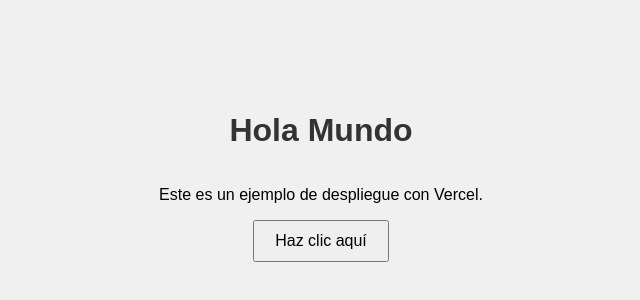
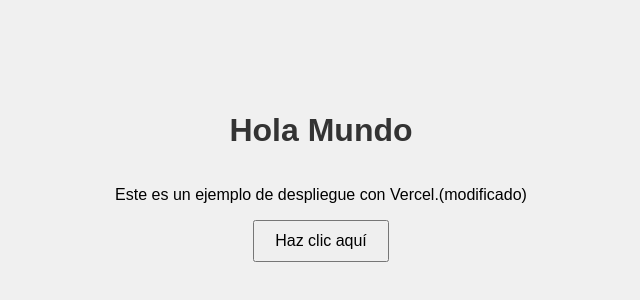
Before and after one commit to davidlugodev/lin-eq-master, a plain HTML site: page index.html in a window 1280 px wide. Shown: the part 224-524 px from the top of the page, without its empty margins (319-959 px from the left). Drawn offline with Linux system fonts and the light colour scheme.

Commit message:
prueba a vercel de index.html

```diff
--- a/index.html
+++ b/index.html
@@ -8,7 +8,7 @@
 </head>
 <body>
     <h1>Hola Mundo</h1>
-    <p>Este es un ejemplo de despliegue con Vercel.</p>
+    <p>Este es un ejemplo de despliegue con Vercel.(modificado)</p>
     <button id="btn">Haz clic aquí</button>
     <script src="script.js"></script>
 </body>
```
